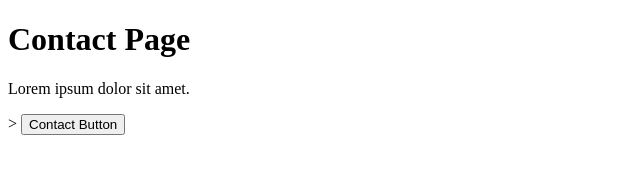
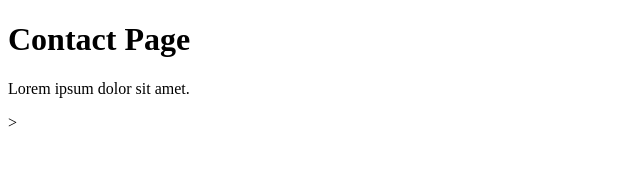
Before and after one commit to Gautam29683/git-github-mastery, a plain HTML site: page pages/contact.html in a window 1280 px wide. Shown: the whole page, without its empty margins (0-640 px from the left). Drawn offline with Linux system fonts and the light colour scheme.

Commit message:
Revert "+contact button"
This reverts commit 445b70f514cdef5e9c0cf7c83933a07c9b3e3294.

```diff
--- a/pages/contact.html
+++ b/pages/contact.html
@@ -8,6 +8,5 @@
 <body>
     <h1>Contact Page</h1>
     <p>Lorem ipsum dolor sit amet.</p>>
-    <button>Contact Button</button>
 </body>
 </html>
```
